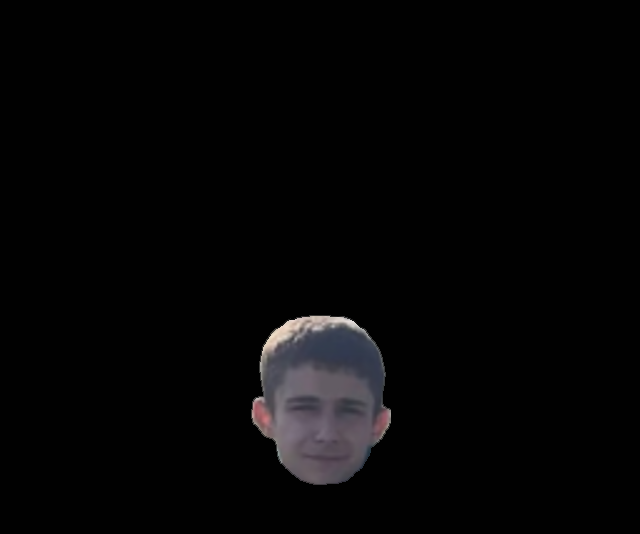
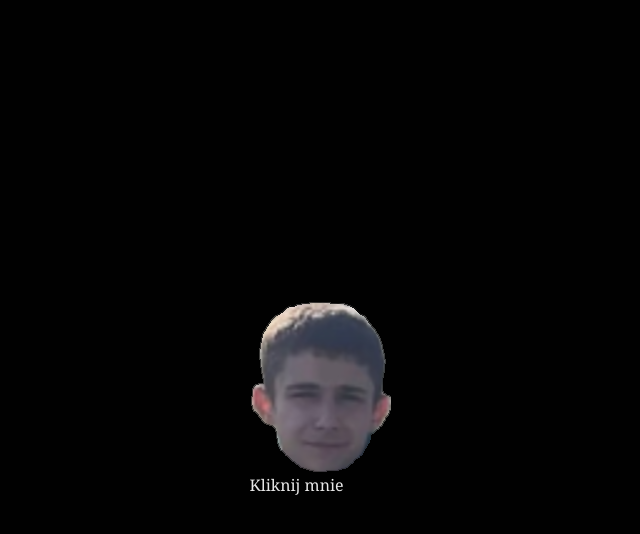
Before and after one commit to nitro2025n-boop/siweta, a plain HTML site: page index.html in a window 1280 px wide. Shown: the top 534 px of the page, without its empty margins (320-960 px from the left). Drawn offline with Linux system fonts and the light colour scheme.

Commit message:
Update index.html

```diff
--- a/index.html
+++ b/index.html
@@ -178,6 +178,8 @@
             transition: transform 0.3s ease, color 0.3s ease;
         }
 
+
+
         .lightbox-close:hover {
             transform: scale(1.2);
             color: var(--color-light-gold);
@@ -266,6 +268,7 @@
     <div class="start-screen" id="startScreen">
         <div class="start-screen-content">
             <img src="3/zxczxczx.png" alt="Start">
+            <div class="click-text">Kliknij mnie</div>
         </div>
     </div>
 
```
